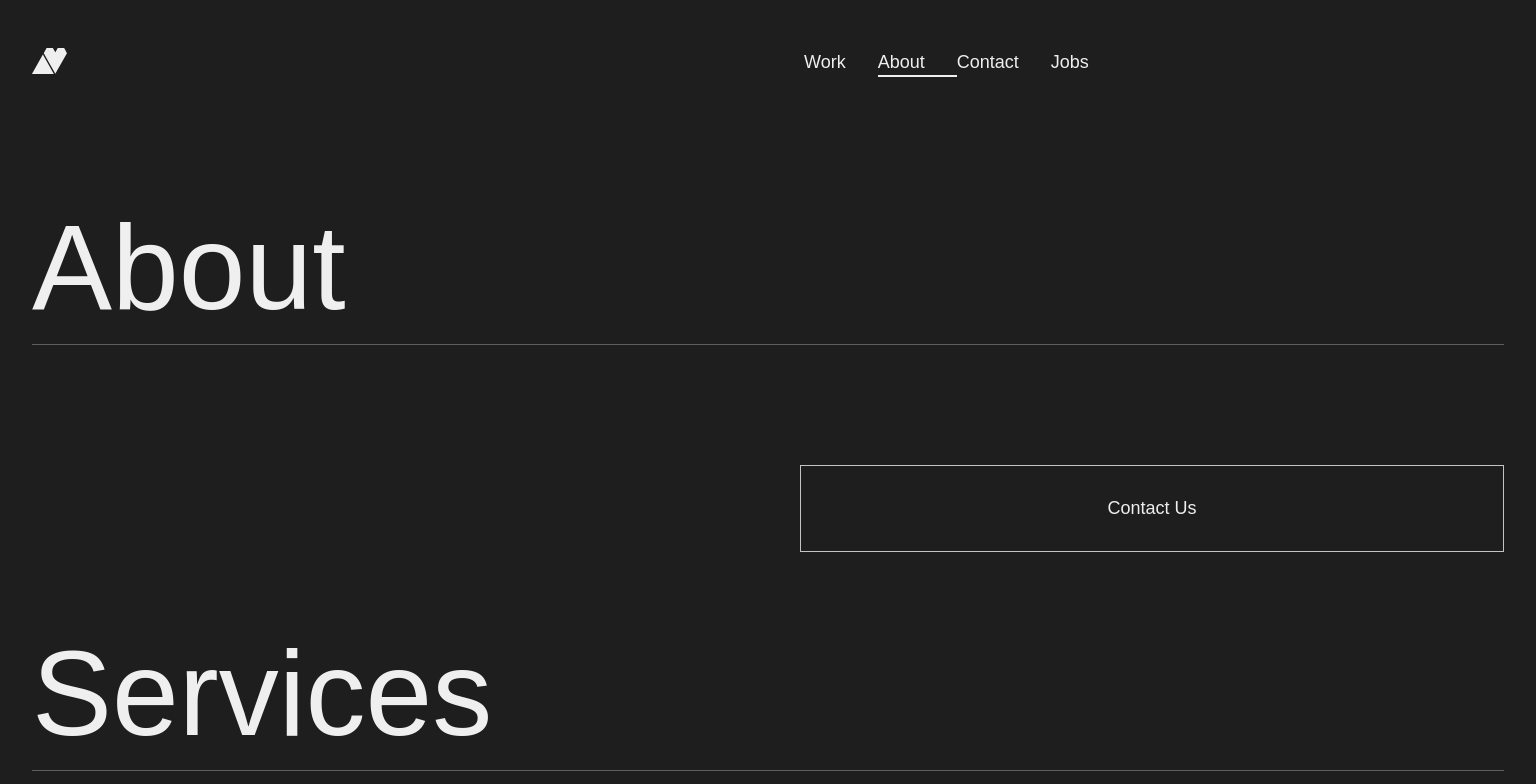
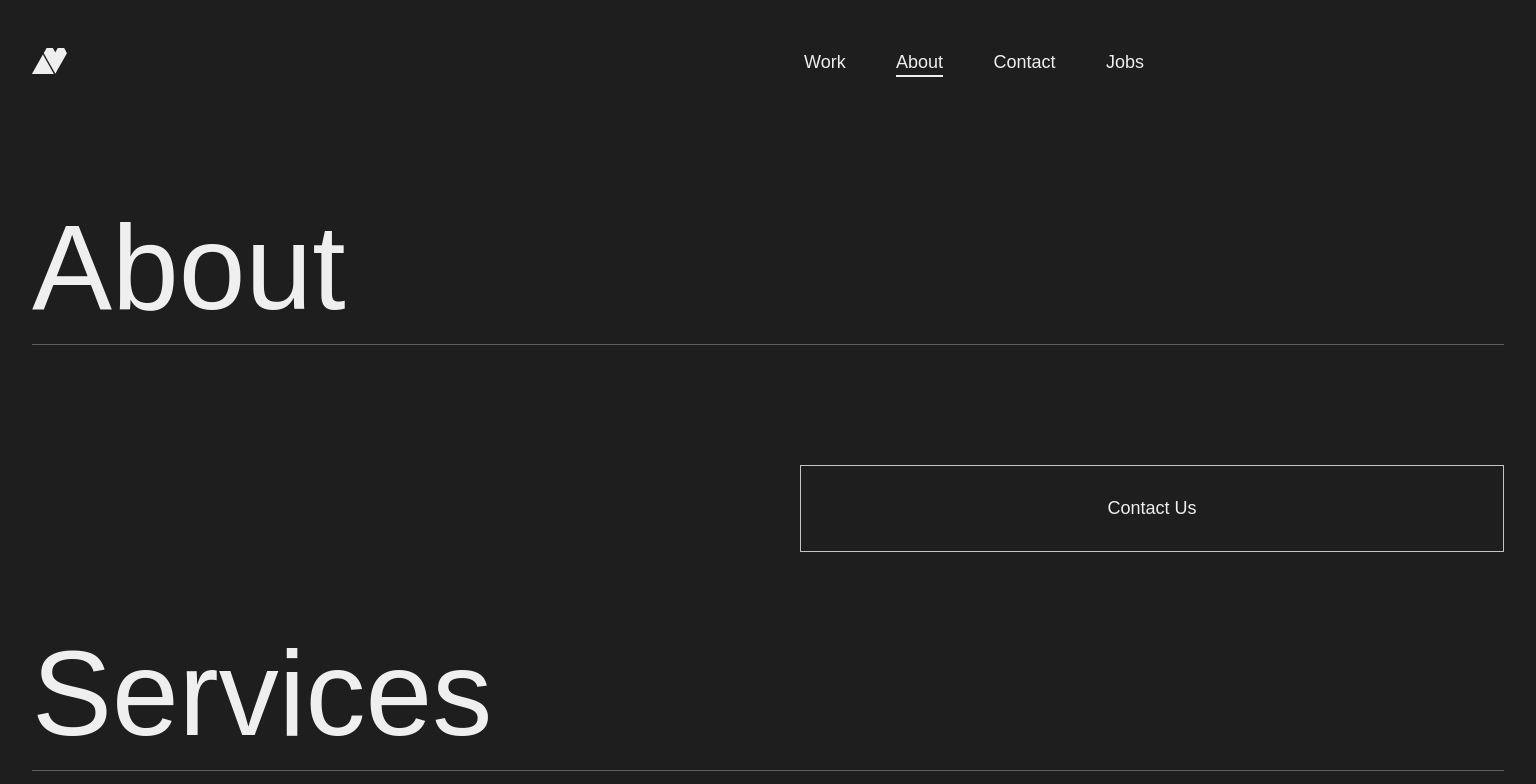
Before and after one commit to trcast/delta-romeo-staging, a React (Vite) app: page /about in a window 1536 px wide. Shown: the top 784 px of the page. Built offline with nearby package versions, Linux system fonts and the light colour scheme; no server answers; the HTML template or start-up script is replaced by a standard one; a web font is replaced by a local one.

Commit message:
updated nav links spacing underline issue

```diff
--- a/src/App.css
+++ b/src/App.css
@@ -1533,15 +1533,11 @@ nav {
   }
 
   nav {
-    margin: 0 492px 0 32px;
+    margin: 0 392px 0 32px;
   }
 
   .nav-links-container {
-    width: 240px;
-  }
-
-  .nav-links-container p {
-    margin-right: 32px;
+    width: 340px;
   }
 
   .close-modal {
@@ -1695,15 +1691,11 @@ nav {
   }
 
   nav {
-    margin: 0 492px 0 32px;
+    margin: 0 392px 0 32px;
   }
 
   .nav-links-container {
-    width: 240px;
-  }
-
-  .nav-links-container p {
-    margin-right: 32px;
+    width: 340px;
   }
 
   .close-modal {
```
